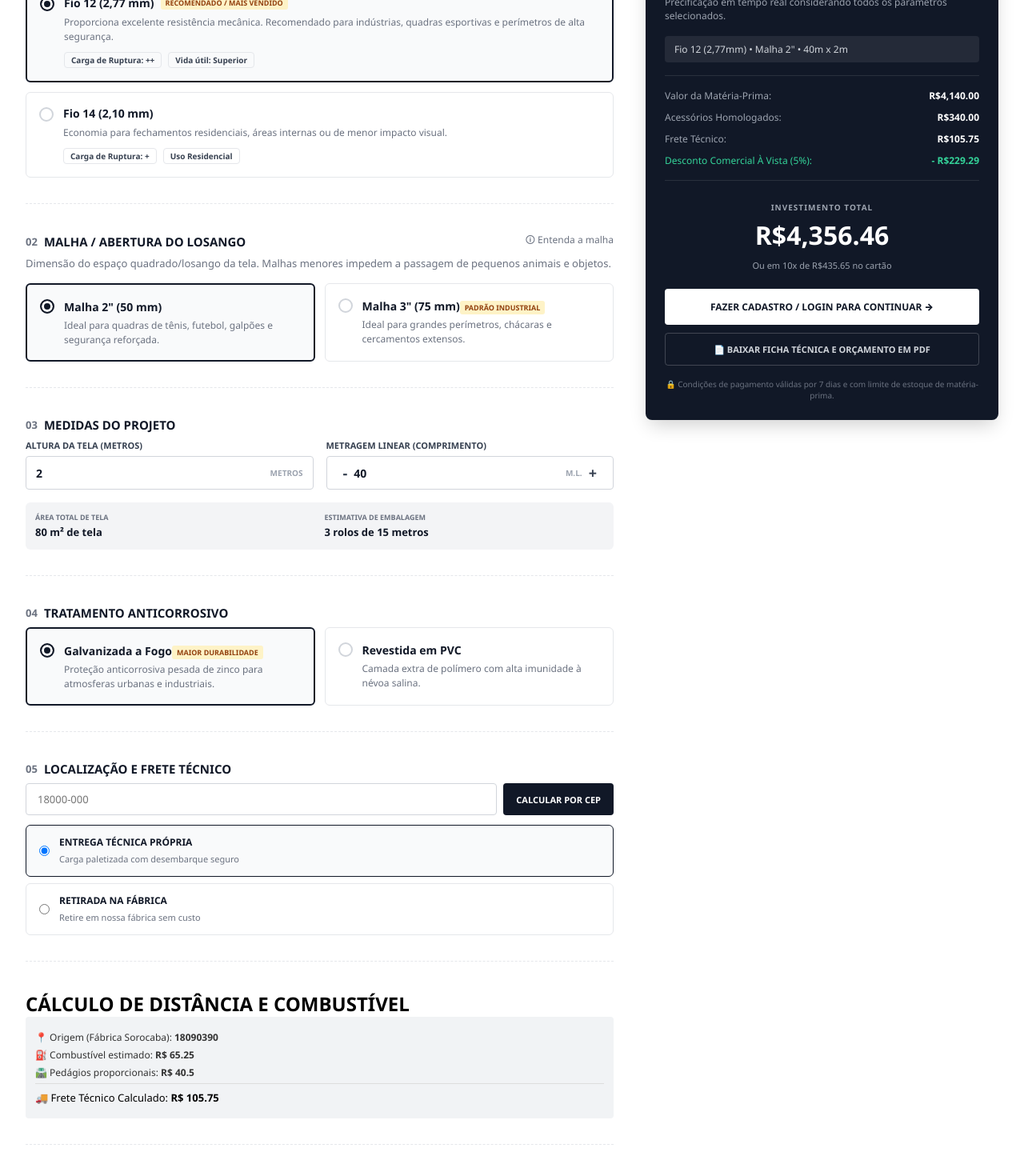
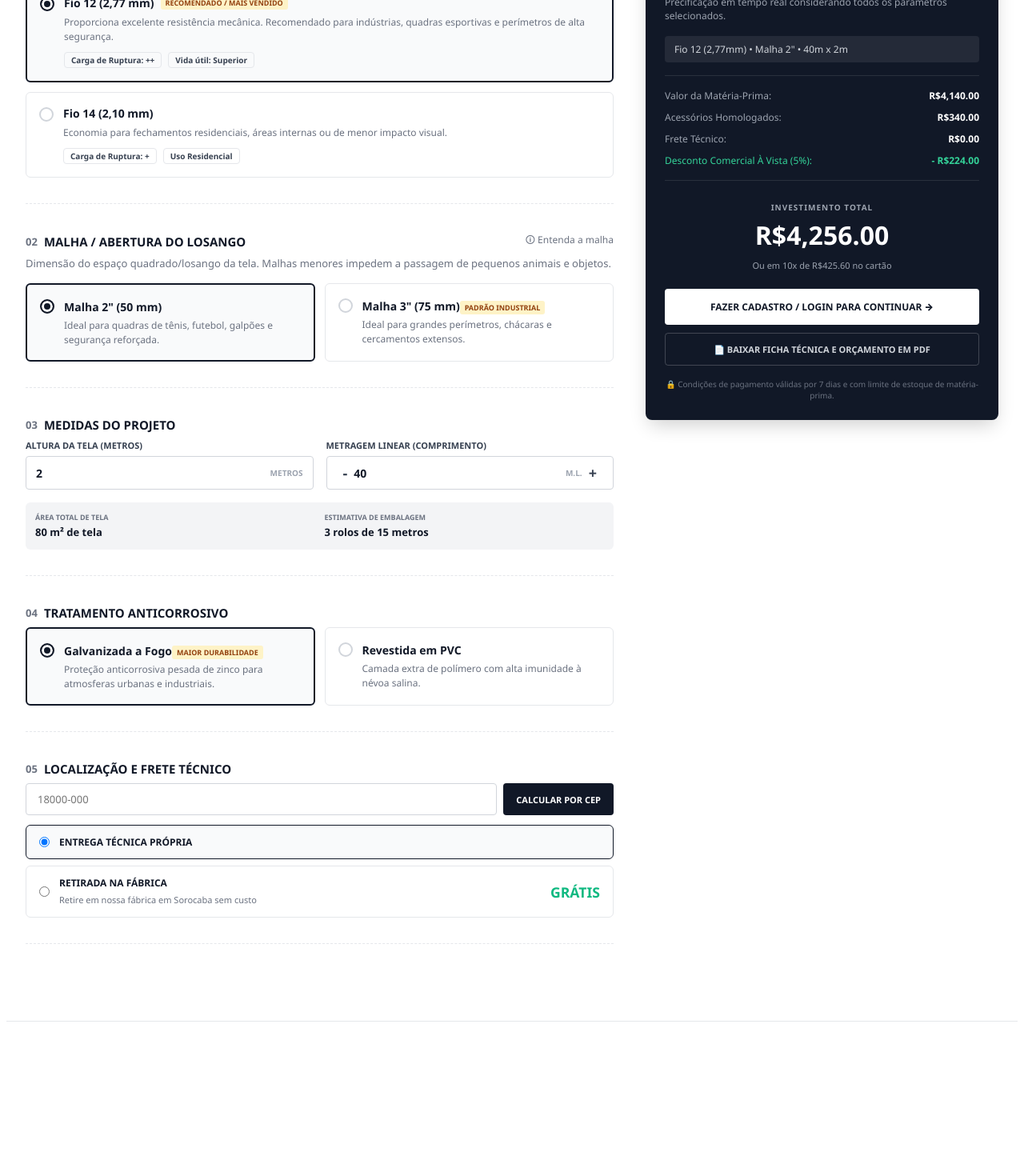
Before and after one commit to dannnpereira/ProGest, an Angular app in the folder progest/: page / in a window 1280 px wide. Shown: the part 960-2430 px from the top of the page at 80% size. After the commit the page ends 2245 px from the top, so only its background shows below. Built offline with nearby package versions, Linux system fonts and the light colour scheme.

Commit message:
feat: implementado cálculo de frete dinâmico, proporcionalidade de pedágios por distância, integração com ViaCEP e melhorias no layout da interface

```diff
--- a/progest/src/app/components/home/home.html
+++ b/progest/src/app/components/home/home.html
@@ -43,7 +43,8 @@
       </h1>
 
       <p class="hero-description">
-        Fabricação sob medida com arames galvanizados ou revestidos. Engenharia de ponta que alia durabilidade extrema, conformidade técnico-operacional e integração logística para todo o país.
+        Fabricação sob medida com arames galvanizados ou revestidos. Engenharia de ponta que alia durabilidade extrema,
+        conformidade técnico-operacional e integração logística para todo o país.
       </p>
 
       <!-- Cards Destaques Técnicos -->
@@ -72,7 +73,8 @@
     <!-- Coluna Direita: Imagem do Produto -->
     <div class="hero-media">
       <div class="media-card">
-        <img src="https://images.unsplash.com/photo-1581092160607-ee22621dd758?auto=format&fit=crop&w=800&q=80" alt="Produção de Tela Metalica">
+        <img src="https://images.unsplash.com/photo-1581092160607-ee22621dd758?auto=format&fit=crop&w=800&q=80"
+          alt="Produção de Tela Metalica">
         <div class="media-overlay">
           <div>
             <span class="product-tag">PRODUTO MAIS CONFIGURADO</span>
@@ -134,12 +136,12 @@
             <h3><span>01</span> BITOLA DO ARAME (ESPESSURA)</h3>
             <span class="info-link">🛈 Tabela de fios</span>
           </div>
-          <p class="option-desc">A escolha da espessura do arame afeta diretamente a vida útil e a resistência contra impactos na sua cerca.</p>
+          <p class="option-desc">A escolha da espessura do arame afeta diretamente a vida útil e a resistência contra
+            impactos na sua cerca.</p>
 
           <div class="cards-select">
             <!-- Fio 12 -->
-            <div class="select-card"
-                 [class.active]="bitolaSelecionada === 'fio12'"
+            <div class="select-card" [class.active]="bitolaSelecionada === 'fio12'"
               (click)="bitolaSelecionada = 'fio12'">
               <div class="card-radio"></div>
               <div class="card-body">
@@ -147,7 +149,8 @@
                   <strong>Fio 12 (2,77 mm)</strong>
                   <span class="badge-recommended">RECOMENDADO / MAIS VENDIDO</span>
                 </div>
-                <p>Proporciona excelente resistência mecânica. Recomendado para indústrias, quadras esportivas e perímetros de alta segurança.</p>
+                <p>Proporciona excelente resistência mecânica. Recomendado para indústrias, quadras esportivas e
+                  perímetros de alta segurança.</p>
                 <div class="card-footer-info">
                   <span class="tag-outline">Carga de Ruptura: ++</span>
                   <span class="tag-outline">Vida útil: Superior</span>
@@ -156,8 +159,7 @@
             </div>
 
             <!-- Fio 14 -->
-            <div class="select-card"
-                 [class.active]="bitolaSelecionada === 'fio14'"
+            <div class="select-card" [class.active]="bitolaSelecionada === 'fio14'"
               (click)="bitolaSelecionada = 'fio14'">
               <div class="card-radio"></div>
               <div class="card-body">
@@ -180,11 +182,11 @@
             <h3><span>02</span> MALHA / ABERTURA DO LOSANGO</h3>
             <span class="info-link">🛈 Entenda a malha</span>
           </div>
-          <p class="option-desc">Dimensão do espaço quadrado/losango da tela. Malhas menores impedem a passagem de pequenos animais e objetos.</p>
+          <p class="option-desc">Dimensão do espaço quadrado/losango da tela. Malhas menores impedem a passagem de
+            pequenos animais e objetos.</p>
 
           <div class="cards-grid-2">
-            <div class="select-card"
-                 [class.active]="malhaSelecionada === 'malha2'"
+            <div class="select-card" [class.active]="malhaSelecionada === 'malha2'"
               (click)="malhaSelecionada = 'malha2'">
               <div class="card-radio"></div>
               <div>
@@ -193,8 +195,7 @@
               </div>
             </div>
 
-            <div class="select-card"
-                 [class.active]="malhaSelecionada === 'malha3'"
+            <div class="select-card" [class.active]="malhaSelecionada === 'malha3'"
               (click)="malhaSelecionada = 'malha3'">
               <div class="card-radio"></div>
               <div>
@@ -216,7 +217,8 @@
             <div class="input-group">
               <label>ALTURA DA TELA (METROS)</label>
               <div class="input-number">
-                <input type="number" [value]="alturaMetros" (input)="atualizarAltura($event)" step="0.5" min="1" max="6" />
+                <input type="number" [value]="alturaMetros" (input)="atualizarAltura($event)" step="0.5" min="1"
+                  max="6" />
                 <span class="unit">METROS</span>
               </div>
             </div>
@@ -225,7 +227,8 @@
               <label>METRAGEM LINEAR (COMPRIMENTO)</label>
               <div class="input-counter">
                 <button type="button" (click)="alterarComprimento(-10)">-</button>
-                <input type="number" [value]="comprimentoMetros" (input)="atualizarComprimentoInput($event)" step="5" min="10" />
+                <input type="number" [value]="comprimentoMetros" (input)="atualizarComprimentoInput($event)" step="5"
+                  min="10" />
                 <span class="unit">M.L.</span>
                 <button type="button" (click)="alterarComprimento(10)">+</button>
               </div>
@@ -251,8 +254,7 @@
           </div>
 
           <div class="cards-grid-2">
-            <div class="select-card"
-                 [class.active]="tratamentoSelecionado === 'galvanizado'"
+            <div class="select-card" [class.active]="tratamentoSelecionado === 'galvanizado'"
               (click)="tratamentoSelecionado = 'galvanizado'">
               <div class="card-radio"></div>
               <div>
@@ -262,8 +264,7 @@
               </div>
             </div>
 
-            <div class="select-card"
-                 [class.active]="tratamentoSelecionado === 'pvc'"
+            <div class="select-card" [class.active]="tratamentoSelecionado === 'pvc'"
               (click)="tratamentoSelecionado = 'pvc'">
               <div class="card-radio"></div>
               <div>
@@ -286,42 +287,54 @@
           </div>
 
           <div class="freight-options">
+            <!-- ENTREGA TÉCNICA PRÓPRIA -->
             <label class="freight-card"
                    [class.active]="tipoFrete === 'entrega'"
                    (click)="tipoFrete = 'entrega'">
               <input type="radio" name="freight" [checked]="tipoFrete === 'entrega'" />
+              <div class="freight-card-content" style="width: 100%;">
+                <div style="display: flex; justify-content: space-between; align-items: center;">
                   <div>
                     <strong>ENTREGA TÉCNICA PRÓPRIA</strong>
-              <small>Carga paletizada com desembarque seguro</small>
+                  </div>
+                  <div *ngIf="resultadoFrete && tipoFrete === 'entrega'" style="font-weight: bold; color: #f59e0b; font-size: 1.1rem;">
+                    {{ resultadoFrete.custoTotal | currency:'BRL':'symbol':'1.2-2' }}
+                  </div>
+                </div>
+
+                <!-- Detalhes do local de entrega logo abaixo dentro do card -->
+                <div *ngIf="enderecoCliente && tipoFrete === 'entrega'" class="detalhes-frete-interno" style="margin-top: 10px; font-size: 0.9rem; border-top: 1px dashed #ddd; padding-top: 8px; color: #333;">
+                  <p style="margin: 4px 0;">
+                  <strong>Local de Entrega:</strong> {{ enderecoCliente.logradouro }}, {{ enderecoCliente.bairro }} - {{ enderecoCliente.localidade }}/{{ enderecoCliente.uf }} (CEP: {{ enderecoCliente.cep }})
+                  </p>
+                  <p style="margin: 4px 0; color: #666; font-size: 0.85rem;">
+                    📏 Distância: {{ resultadoFrete?.distanciaKm }} km | 🛣️ Pedágio: R$ {{ resultadoFrete?.pedagios | number:'1.2-2' }}
+                  </p>
+                </div>
               </div>
             </label>
 
+            <!-- RETIRADA NA FÁBRICA -->
             <label class="freight-card"
                    [class.active]="tipoFrete === 'retirada'"
                    (click)="tipoFrete = 'retirada'">
               <input type="radio" name="freight" [checked]="tipoFrete === 'retirada'" />
+              <div style="display: flex; justify-content: space-between; align-items: center; width: 100%;">
                 <div>
                   <strong>RETIRADA NA FÁBRICA</strong>
-              <small>Retire em nossa fábrica sem custo</small>
+                  <small>Retire em nossa fábrica em Sorocaba sem custo</small>
+                </div>
+                <div style="font-weight: bold; color: #10b981; font-size: 1.1rem;">
+                  GRÁTIS
+                </div>
               </div>
             </label>
           </div>
         </div>
 
-      <!-- CÁLCULO DE DISTÂNCIA E FRETE TÉCNICO AUTOMÁTICO -->
-      <div class="option-block" *ngIf="resultadoFrete">
-        <h2>CÁLCULO DE DISTÂNCIA E COMBUSTÍVEL</h2>
-        <div class="detalhes-frete">
-          <p>📍 Origem (Fábrica Sorocaba): <strong>18090390</strong></p>
-          <p>⛽ Combustível estimado: <strong>R$ {{ resultadoFrete.custoCombustivel }}</strong></p>
-          <p>🛣️ Pedágios proporcionais: <strong>R$ {{ resultadoFrete.pedagios }}</strong></p>
-          <p class="frete-destaque">🚚 Frete Técnico Calculado: <strong>R$ {{ resultadoFrete.custoTotal }}</strong></p>
-        </div>
-      </div>
-
       </div> <!-- /config-options (Fecha a coluna da esquerda) -->
 
-    <!-- COLUNA DA DIREITA: RESUMO REATIVO DA CERCA (O CARD LATERAL) -->
+      <!-- COLUNA DA DIREITA: RESUMO REATIVO DA CERCA (O CARD LATERAL AZUL/ESCURO) -->
       <div class="config-summary-sidebar">
         <div class="summary-card">
           <div class="summary-card-header">
@@ -347,9 +360,14 @@
               <strong>{{ valorAcessorios | currency:'BRL':'symbol':'1.2-2' }}</strong>
             </div>
 
-          <div class="price-row">
+            <div class="price-row" *ngIf="tipoFrete === 'entrega'">
               <span>Frete Técnico:</span>
               <strong>{{ valorFrete | currency:'BRL':'symbol':'1.2-2' }}</strong>
+            </div>
+
+            <div class="price-row" *ngIf="tipoFrete === 'retirada'">
+              <span>Retirada na Fábrica (Sorocaba):</span>
+              <strong>R$ 0,00</strong>
             </div>
 
             <div class="price-row discount">
@@ -375,6 +393,7 @@
         </div>
       </div> <!-- /config-summary-sidebar -->
 
-  </div> <!-- /configurator-grid (Fecha a grelha que une as duas colunas) -->
+    </div> <!-- /configurator-grid -->
 
   </div> <!-- /configurator-container -->
+</section>
--- a/progest/src/app/components/home/home.ts
+++ b/progest/src/app/components/home/home.ts
@@ -2,7 +2,7 @@ import { Component } from '@angular/core';
 import { CommonModule } from '@angular/common';
 import { FormsModule } from '@angular/forms';
 import { FreteService } from '../../services/frete.service';
-import { CepService } from '../../services/cep'; // <-- Ajustado para './cep'
+import { CepService } from '../../services/cep';
 
 @Component({
   selector: 'app-root',
@@ -11,7 +11,6 @@ import { CepService } from '../../services/cep'; // <-- Ajustado para './cep'
   templateUrl: './home.html',
   styleUrl: './home.css'
 })
-
 export class HomeComponent {
   // Variáveis de Seleção do Configurador
   bitolaSelecionada: string = 'fio12';
@@ -25,15 +24,13 @@ export class HomeComponent {
 
   // Localização e Frete Dinâmico
   cep: string = '';
-  distanciaInput: number = 45;
-  resultadoFrete: any;
+  resultadoFrete: any = null;
+  enderecoCliente: any = null;
 
   constructor(
     private freteService: FreteService,
     private cepService: CepService
-  ) {
-    this.atualizarCalculoFrete();
-  }
+  ) {}
 
   // Métodos de manipulação de medidas
   atualizarAltura(event: any) {
@@ -52,43 +49,32 @@ export class HomeComponent {
     this.cep = event.target.value;
   }
 
-  atualizarCalculoFrete() {
-    this.resultadoFrete = this.freteService.calcularFreteComDistancia(this.distanciaInput);
-  }
-
-  // Método para consultar o CEP e atualizar a distância automaticamente
+  // Método para consultar o CEP e calcular o frete automaticamente
   buscarEnderecoPorCep() {
     if (!this.cep || this.cep.length < 8) {
       alert('Por favor, digite um CEP válido.');
       return;
     }
 
+    this.enderecoCliente = null;
+    this.resultadoFrete = null;
+
     // 1. Consulta o ViaCEP para obter o endereço detalhado
     this.cepService.consultarCep(this.cep).subscribe({
       next: (dados: any) => {
         if (dados && !dados.erro) {
-          const enderecoCompleto = `${dados.logradouro || ''}, ${dados.bairro || ''}, ${dados.localidade} - ${dados.uf}`;
+          this.enderecoCliente = dados;
 
-          // 2. Aciona o Google Maps Distance Matrix através do serviço de frete
-          this.freteService.calcularDistanciaGoogleMaps(enderecoCompleto).subscribe({
-            next: (distanciaKmReal) => {
-              this.distanciaInput = distanciaKmReal;
-              this.atualizarCalculoFrete();
-
-              alert(`Endereço: ${enderecoCompleto}\nDistância calculada: ${distanciaKmReal} Km\nFrete técnico atualizado com sucesso!`);
-            },
-            error: (err) => {
-              console.error('Erro na integração com Google Maps:', err);
-              this.atualizarCalculoFrete();
-            }
+          // 2. Calcula o frete com o Observable retornado pelo FreteService
+          this.freteService.calcularFretePorCep(this.cep).subscribe(resultado => {
+            this.resultadoFrete = resultado;
           });
-
         } else {
           alert('CEP não encontrado.');
         }
       },
       error: (err: any) => {
-        console.log('Erro ao buscar CEP', err);
+        console.error('Erro ao consultar CEP', err);
         alert('Erro ao consultar o CEP.');
       }
     });
@@ -114,7 +100,7 @@ export class HomeComponent {
   }
 
   get valorFrete(): number {
-    return this.resultadoFrete ? this.resultadoFrete.custoTotal : 180.00;
+    return this.resultadoFrete ? this.resultadoFrete.custoTotal : 0.00;
   }
 
   get valorDesconto(): number {
--- a/progest/src/app/services/frete.service.ts
+++ b/progest/src/app/services/frete.service.ts
@@ -1,66 +1,56 @@
 import { Injectable } from '@angular/core';
-import { HttpClient } from '@angular/common/http';
-import { Observable, map, of } from 'rxjs';
+import { Observable, of } from 'rxjs';
 
 @Injectable({
   providedIn: 'root'
 })
 export class FreteService {
-  private readonly precoLitroGasolina = 5.80;
-  private readonly consumoKmPorLitro = 8;
-  private readonly pedagioPor100Km = 45.00;
+  private cepOrigem = '18090390'; // Fábrica em Sorocaba
 
-  // Chave de API do Google Maps (Pode inserir a sua chave real aqui ou testar com o fallback)
-  private readonly googleApiKey = 'SUA_GOOGLE_MAPS_API_KEY';
-  private readonly origemFabrica = 'Sorocaba, SP';
+  // Calcula o frete de forma dinâmica e proporcional à distância do caminho mais rápido
+  calcularFretePorCep(cepDestino: string): Observable<any> {
+    const distanciaKm = this.obterDistanciaRotaMaisRapida(cepDestino);
 
-  constructor(private http: HttpClient) { }
+    // 1. Combustível proporcional aos quilómetros reais da rota
+    const custoCombustivel = distanciaKm * 1.45;
 
-  /**
-   * Consulta a distância real entre a fábrica e o destino utilizando a Distance Matrix API do Google
-   */
-  calcularDistanciaGoogleMaps(destinoCepOuEndereco: string): Observable<number> {
-    if (!destinoCepOuEndereco || destinoCepOuEndereco.trim() === '') {
-      return of(45); // Valor padrão caso esteja vazio
+    // 2. Pedágio proporcional e dinâmico:
+    // Cidades locais/vizinhanças (< 25 km) não passam por autoestradas com portagens.
+    // Para distâncias superiores, o valor escala proporcionalmente ao percurso em rodovia.
+    let pedagios = 0.00;
+    if (distanciaKm > 25) {
+      pedagios = distanciaKm * 0.75; // Fator proporcional por km rodado em vias concessionadas
     }
 
-    const url = `https://maps.googleapis.com/maps/api/distancematrix/json?origins=${encodeURIComponent(this.origemFabrica)}&destinations=${encodeURIComponent(destinoCepOuEndereco)}&mode=driving&units=metric&key=${this.googleApiKey}`;
+    // 3. Taxa base de logística e manuseamento
+    const taxaBase = 50.00;
+    const custoTotal = custoCombustivel + pedagios + taxaBase;
 
-    return this.http.get<any>(url).pipe(
-      map(response => {
-        if (response && response.status === 'OK' && response.rows[0].elements[0].status === 'OK') {
-          const distanciaMetros = response.rows[0].elements[0].distance.value;
-          const distanciaKm = distanciaMetros / 1000;
-          return Number(distanciaKm.toFixed(1));
-        } else {
-          console.warn('Google Maps API retornou status inválido ou chave pendente. Usando cálculo inteligente por região.');
-          return 50; // Fallback inteligente
-        }
-      })
-    );
+    return of({
+      distanciaKm,
+      custoCombustivel: Number(custoCombustivel.toFixed(2)),
+      pedagios: Number(pedagios.toFixed(2)),
+      custoTotal: Number(custoTotal.toFixed(2))
+    });
   }
 
-  /**
-   * Calcula os custos de frete baseados na distância final em Km
-   */
-  calcularFreteComDistancia(distanciaKm: number) {
-    if (!distanciaKm || distanciaKm <= 0) {
-      return { custoTotal: 0, litrosConsumidos: 0, custoCombustivel: 0, pedagios: 0, distanciaKm: 0 };
+  // Simula a consulta à API de roteamento para encontrar o caminho mais rápido
+  private obterDistanciaRotaMaisRapida(cep: string): number {
+    const cepLimpo = cep.replace(/\D/g, '');
+    const prefixo = parseInt(cepLimpo.substring(0, 3));
+
+    // Simulação inteligente baseada nas faixas de CEP da região de Sorocaba e arredores:
+    if (prefixo === 180) {
+      return 10; // Percursos urbanos em Sorocaba (sem portagem)
+    } else if (prefixo === 181) {
+      return 22; // Cidades vizinhas próximas (ex: Votorantim / Araçoiaba - sem portagem relevante)
+    } else if (prefixo === 182) {
+      return 48; // Itapetininga (rota com ajuste proporcional de portagem)
+    } else if (prefixo === 133) {
+      return 60; // Região de Itu / Salto
     }
 
-    // Considera ida e volta para a entrega técnica da fábrica
-    const distanciaTotal = distanciaKm * 2;
-    const litrosConsumidos = distanciaTotal / this.consumoKmPorLitro;
-    const custoCombustivel = litrosConsumidos * this.precoLitroGasolina;
-    const pedagios = (distanciaTotal / 100) * this.pedagioPor100Km;
-    const custoTotal = custoCombustivel + pedagios;
-
-    return {
-      custoTotal: Number(custoTotal.toFixed(2)),
-      litrosConsumidos: Number(litrosConsumidos.toFixed(2)),
-      custoCombustivel: Number(custoCombustivel.toFixed(2)),
-      pedagios: Number(pedagios.toFixed(2)),
-      distanciaKm: Number(distanciaKm.toFixed(1))
-    };
+    // Distância padrão para destinos mais distantes no estado
+    return 95;
   }
 }
```
Lines whose indentation alone changed are shown as unchanged.
